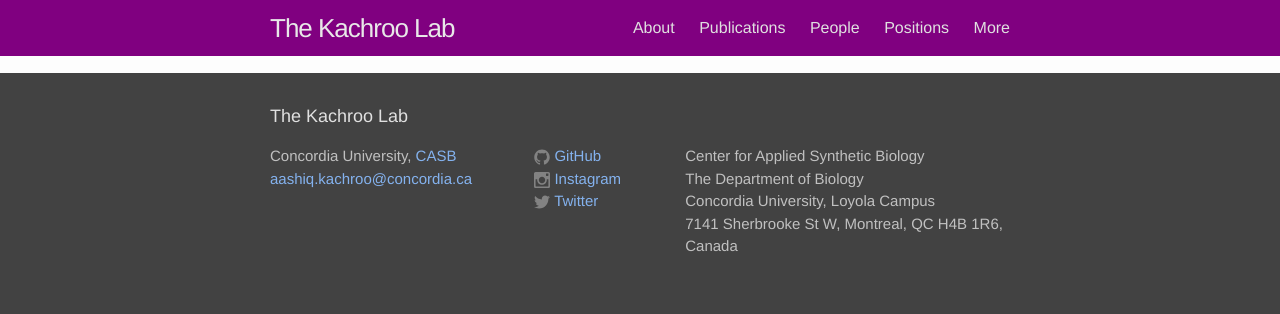
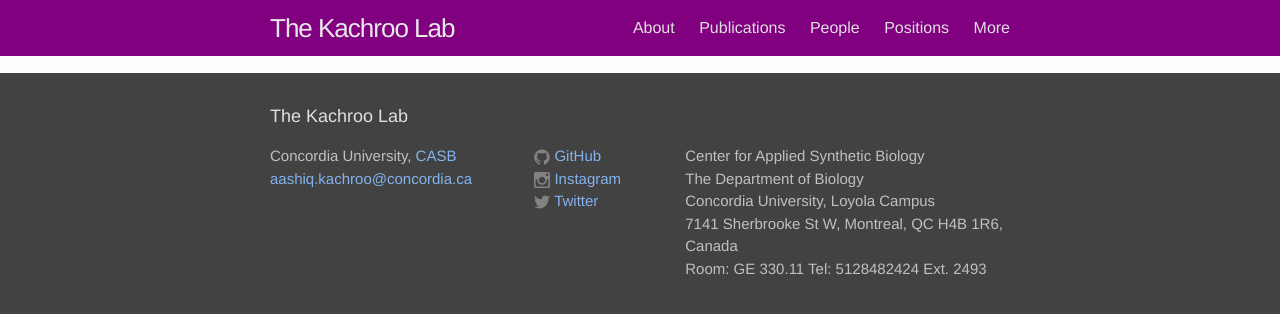
Before and after one commit to kachroolab/kachroolab, a Jekyll site: the page built from index.html, in a window 1280 px wide and 900 px high, scrolled down 2833 px. Shown: the top 314 px of the window. Built offline with Jekyll 4.4.1, drawn with Linux system fonts in a browser that asks for light colours.

Commit message:
edit contact

```diff
--- a/_config.yml
+++ b/_config.yml
@@ -7,6 +7,7 @@
   The Department of Biology<br>
   Concordia University, Loyola Campus<br>
   7141 Sherbrooke St W, Montreal, QC H4B 1R6, Canada<br>
+  Room: GE 330.11 Tel: 5128482424 Ext. 2493
 baseurl: "" # the subpath of your site, e.g. /blog/
 #url: "http://yourdomain.com" # the base hostname & protocol for your site
 twitter_username: Kachroo_Lab
```
